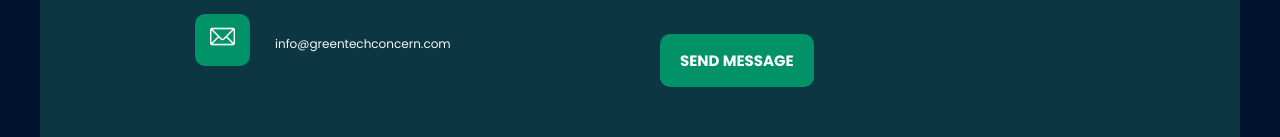
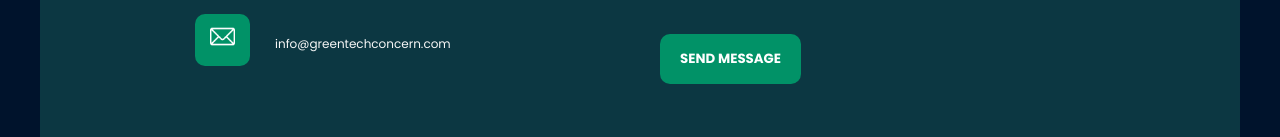
Before and after one commit to NirmalShrestha01/Greentech-Concern, a plain HTML site: page contact.html in a window 1280 px wide. Shown: the part 1191-1328 px from the top of the page. Drawn offline with nearby package versions, Linux system fonts and the light colour scheme.

Commit message:
Form testing

```diff
--- a/contact.html
+++ b/contact.html
@@ -134,7 +134,7 @@
                             <li>
                                 <textarea name="message" placeholder="Message" required></textarea>
                             </li>
-                            <button><a href="#">SEND MESSAGE</a></button>
+                            <button type="submit">SEND MESSAGE</button>
                         </ul>
                     </form>
                 </div>
--- a/scss/_contact.scss
+++ b/scss/_contact.scss
@@ -36,10 +36,7 @@
         button {
             margin: 20px;
             padding: 15px 20px;
-
-            a {
-                font-size: 15px;
-            }
+            color: #fff;
         }
     }
 
```
Also changed, not shown: css/main.css, 1 other file.
